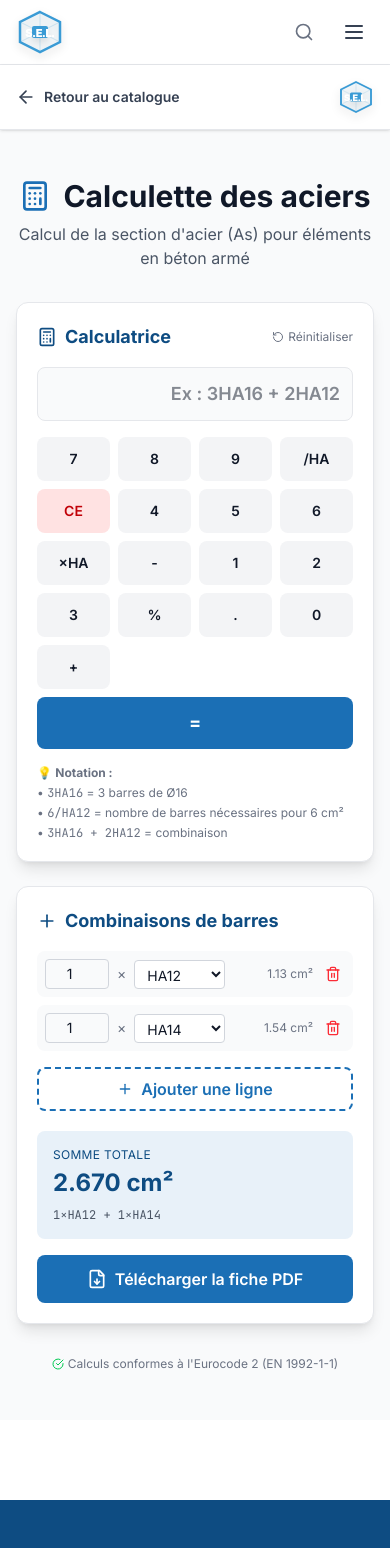
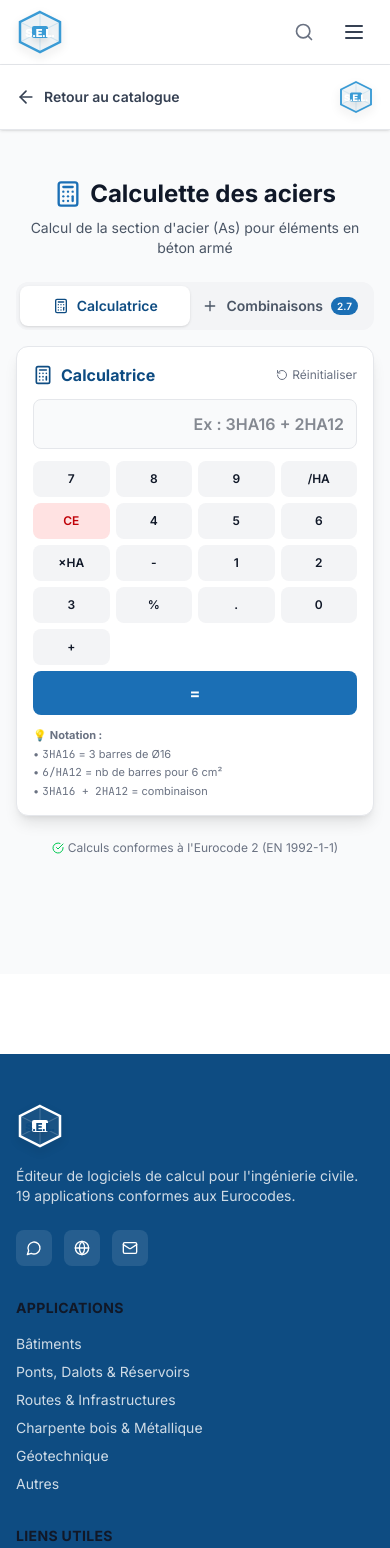
Before and after one commit to structuralengineeringlabs-star/sel-apps, a Next.js app: page /apps/calculette-aciers in a window 390 px wide. Shown: the top 1548 px of the page. Built offline with nearby package versions, Linux system fonts and the light colour scheme.

Commit message:
feat: onglets responsives Calculette des aciers

```diff
--- a/components/apps/CalculetteAciers.tsx
+++ b/components/apps/CalculetteAciers.tsx
@@ -21,7 +21,7 @@ const DIAMETERS = [6, 8, 10, 12, 14, 16, 20, 25, 32, 40];
 
 const AREA_MAP: Record<number, number> = {};
 DIAMETERS.forEach((d) => {
-  const areaCm2 = (Math.PI * d * d) / 4 / 100; // mm² → cm²
+  const areaCm2 = (Math.PI * d * d) / 4 / 100;
   AREA_MAP[d] = Math.round(areaCm2 * 1000) / 1000;
 });
 
@@ -45,14 +45,15 @@ type EvaluationResult =
   | { type: "bars"; value: number; diam: number }
   | { type: "area"; value: number };
 
+type TabId = "calc" | "combo";
+
 // ============================================================
-// MOTEUR DE CALCUL (avec mathjs au lieu de eval)
+// MOTEUR DE CALCUL
 // ============================================================
 
 function evaluateExpression(expr: string): EvaluationResult {
   let clean = expr.replace(/\s+/g, "").replace(/×/g, "*");
 
-  // Cas spécial : "6/HA12" → nombre de barres nécessaires
   const invMatch = clean.match(/^(\d+(?:\.\d+)?)\/HA(\d+)$/);
   if (invMatch) {
     const numerator = parseFloat(invMatch[1]);
@@ -62,21 +63,18 @@ function evaluateExpression(expr: string): EvaluationResult {
     return { type: "bars", value: Math.ceil(nb), diam };
   }
 
-  // Remplacement des notations HA : "3HA16" → "(3 * 2.011)"
   clean = clean.replace(/(\d+(?:\.\d+)?)HA(\d+)/g, (_, qty, d) => {
     const diam = parseInt(d);
-    if (!AREA_MAP[diam]) throw new Error(`Diamètre HA${d} inconnu`);
+    if (!AREA_MAP[diam]) throw new Error(`Diamètre HA${diam} inconnu`);
     return `(${qty} * ${AREA_MAP[diam]})`;
   });
 
-  // Remplacement des HA seuls : "HA16" → "2.011"
   clean = clean.replace(/HA(\d+)/g, (_, d) => {
     const diam = parseInt(d);
-    if (!AREA_MAP[diam]) throw new Error(`Diamètre HA${d} inconnu`);
+    if (!AREA_MAP[diam]) throw new Error(`Diamètre HA${diam} inconnu`);
     return AREA_MAP[diam].toString();
   });
 
-  // Évaluation sécurisée avec mathjs
   try {
     const total = evaluate(clean);
     if (typeof total !== "number" || isNaN(total)) {
@@ -93,24 +91,17 @@ function evaluateExpression(expr: string): EvaluationResult {
 // ============================================================
 
 export default function CalculetteAciers() {
-  // État de la calculatrice
   const [inputExpr, setInputExpr] = useState("");
   const [history, setHistory] = useState<HistoryEntry[]>([]);
-
-  // État du constructeur de combinaisons
   const [comboLines, setComboLines] = useState<ComboLine[]>([
     { id: 1, nb: 1, diam: 12 },
     { id: 2, nb: 1, diam: 14 },
   ]);
-
-  // Somme totale
   const [total, setTotal] = useState(0);
   const [expression, setExpression] = useState("");
+  const [activeTab, setActiveTab] = useState<TabId>("calc");
 
-  // ============================================================
-  // CALCUL DE LA SOMME
-  // ============================================================
-
+  // Calcul automatique de la somme
   useEffect(() => {
     let sum = 0;
     const parts: string[] = [];
@@ -128,10 +119,7 @@ export default function CalculetteAciers() {
     setExpression(parts.join(" + ") || "aucune barre");
   }, [comboLines]);
 
-  // ============================================================
-  // CALCUL DE L'EXPRESSION
-  // ============================================================
-
+  // Calcul de l'expression
   const calculate = useCallback(() => {
     const expr = inputExpr.trim();
     if (!expr) return;
@@ -143,7 +131,9 @@ export default function CalculetteAciers() {
         resultText = `${res.value} barres HA${res.diam}`;
       } else {
         const val = res.value;
-        const rounded = Number.isInteger(val) ? val : Math.round(val * 100) / 100;
+        const rounded = Number.isInteger(val)
+          ? val
+          : Math.round(val * 100) / 100;
         resultText = `${rounded} cm²`;
       }
 
@@ -164,10 +154,6 @@ export default function CalculetteAciers() {
     }
   }, [inputExpr]);
 
-  // ============================================================
-  // GESTION DU CLAVIER
-  // ============================================================
-
   const handleKey = (key: string) => {
     if (key === "CE") {
       setInputExpr("");
@@ -185,10 +171,6 @@ export default function CalculetteAciers() {
     }
   };
 
-  // ============================================================
-  // GESTION DES LIGNES DE COMBINAISON
-  // ============================================================
-
   const addComboLine = () => {
     if (comboLines.length >= 10) {
       alert("Maximum 10 lignes atteint");
@@ -202,15 +184,15 @@ export default function CalculetteAciers() {
     setComboLines(comboLines.filter((l) => l.id !== id));
   };
 
-  const updateComboLine = (id: number, field: "nb" | "diam", value: number) => {
+  const updateComboLine = (
+    id: number,
+    field: "nb" | "diam",
+    value: number
+  ) => {
     setComboLines(
       comboLines.map((l) => (l.id === id ? { ...l, [field]: value } : l))
     );
   };
-
-  // ============================================================
-  // GÉNÉRATION PDF
-  // ============================================================
 
   const handleDownloadPdf = () => {
     const details: string[] = [];
@@ -220,7 +202,9 @@ export default function CalculetteAciers() {
       const area = AREA_MAP[line.diam] || 0;
       if (nb > 0 && area > 0) {
         details.push(
-          `${nb} × HA${line.diam} = ${nb} × ${area.toFixed(3)} = ${(nb * area).toFixed(3)} cm²`
+          `${nb} × HA${line.diam} = ${nb} × ${area.toFixed(3)} = ${(
+            nb * area
+          ).toFixed(3)} cm²`
         );
       }
     });
@@ -232,9 +216,7 @@ export default function CalculetteAciers() {
         {
           expression: expression || "Aucune barre définie",
           details:
-            details.length > 0
-              ? details
-              : ["Aucune barre à calculer"],
+            details.length > 0 ? details : ["Aucune barre à calculer"],
           result: `${total.toFixed(3)} cm²`,
           resultLabel: "Section totale :",
         },
@@ -250,10 +232,6 @@ export default function CalculetteAciers() {
       ],
     });
   };
-
-  // ============================================================
-  // RESET
-  // ============================================================
 
   const handleReset = () => {
     setInputExpr("");
@@ -288,27 +266,11 @@ export default function CalculetteAciers() {
     { label: "+", value: "+" },
   ];
 
-  return (
-    <div className="w-full">
-      {/* Titre */}
-      <div className="text-center mb-8">
-        <h1 className="text-3xl font-bold text-gray-900 mb-2 flex items-center justify-center gap-3">
-          <Calculator className="w-8 h-8 text-sel" />
-          Calculette des aciers
-        </h1>
-        <p className="text-gray-600">
-          Calcul de la section d'acier (As) pour éléments en béton armé
-        </p>
-      </div>
-
-      {/* Contenu principal */}
-      <div className="grid grid-cols-1 lg:grid-cols-2 gap-6 max-w-5xl mx-auto">
-        {/* ============================================
-            COLONNE 1 — CALCULATRICE
-        ============================================ */}
-        <div className="bg-white rounded-xl shadow-lg border border-gray-200 p-5">
-          <div className="flex items-center justify-between mb-4">
-            <h2 className="text-lg font-bold text-sel-dark flex items-center gap-2">
+  // ----- Section Calculatrice -----
+  const CalculatorSection = (
+    <div className="bg-white rounded-xl shadow-lg border border-gray-200 p-4 sm:p-5">
+      <div className="flex items-center justify-between mb-3">
+        <h2 className="text-base sm:text-lg font-bold text-sel-dark flex items-center gap-2">
           <Calculator className="w-5 h-5" />
           Calculatrice
         </h2>
@@ -323,24 +285,24 @@ export default function CalculetteAciers() {
       </div>
 
       {/* Écran */}
-          <div className="bg-gray-50 rounded-lg p-3 mb-4 border border-gray-200">
+      <div className="bg-gray-50 rounded-lg p-3 mb-3 border border-gray-200">
         <input
           type="text"
           value={inputExpr}
           onChange={(e) => setInputExpr(e.target.value)}
           onKeyPress={handleKeyPress}
           placeholder="Ex : 3HA16 + 2HA12"
-              className="w-full border-none outline-none text-right text-lg font-semibold bg-transparent text-gray-900"
+          className="w-full border-none outline-none text-right text-base sm:text-lg font-semibold bg-transparent text-gray-900"
         />
       </div>
 
       {/* Clavier */}
-          <div className="grid grid-cols-4 gap-2">
+      <div className="grid grid-cols-4 gap-1.5 sm:gap-2">
         {keypadButtons.map((btn, i) => (
           <button
             key={i}
             onClick={() => handleKey(btn.value)}
-                className={`py-3 rounded-lg font-semibold text-sm transition-colors ${
+            className={`py-2.5 sm:py-3 rounded-lg font-semibold text-xs sm:text-sm transition-colors ${
               btn.variant === "action"
                 ? "bg-red-100 text-red-700 hover:bg-red-200"
                 : "bg-gray-100 text-gray-900 hover:bg-gray-200"
@@ -351,7 +313,7 @@ export default function CalculetteAciers() {
         ))}
         <button
           onClick={() => handleKey("=")}
-              className="col-span-4 py-3 rounded-lg bg-sel text-white font-bold text-lg hover:bg-sel-dark transition-colors"
+          className="col-span-4 py-2.5 sm:py-3 rounded-lg bg-sel text-white font-bold text-base sm:text-lg hover:bg-sel-dark transition-colors"
         >
           =
         </button>
@@ -359,16 +321,16 @@ export default function CalculetteAciers() {
 
       {/* Historique */}
       {history.length > 0 && (
-            <div className="mt-4">
+        <div className="mt-3">
           <div className="flex items-center gap-2 text-xs text-gray-500 mb-2">
             <History className="w-3 h-3" />
             Historique
           </div>
-              <div className="bg-gray-50 rounded-lg p-3 space-y-1 max-h-32 overflow-y-auto">
+          <div className="bg-gray-50 rounded-lg p-2.5 space-y-1 max-h-28 overflow-y-auto">
             {history.map((h, i) => (
               <div
                 key={i}
-                    className={`text-sm font-mono ${
+                className={`text-xs sm:text-sm font-mono ${
                   h.isError ? "text-red-600" : "text-gray-700"
                 }`}
               >
@@ -380,25 +342,32 @@ export default function CalculetteAciers() {
       )}
 
       {/* Aide */}
-          <div className="mt-4 text-xs text-gray-500 space-y-1">
-            <p>💡 <strong>Notation :</strong></p>
-            <p>• <code>3HA16</code> = 3 barres de Ø16</p>
-            <p>• <code>6/HA12</code> = nombre de barres nécessaires pour 6 cm²</p>
-            <p>• <code>3HA16 + 2HA12</code> = combinaison</p>
+      <div className="mt-3 text-[11px] sm:text-xs text-gray-500 space-y-0.5">
+        <p>
+          💡 <strong>Notation :</strong>
+        </p>
+        <p>
+          • <code>3HA16</code> = 3 barres de Ø16
+        </p>
+        <p>
+          • <code>6/HA12</code> = nb de barres pour 6 cm²
+        </p>
+        <p>
+          • <code>3HA16 + 2HA12</code> = combinaison
+        </p>
       </div>
     </div>
+  );
 
-        {/* ============================================
-            COLONNE 2 — CONSTRUCTEUR DE COMBINAISONS
-        ============================================ */}
-        <div className="bg-white rounded-xl shadow-lg border border-gray-200 p-5">
-          <h2 className="text-lg font-bold text-sel-dark mb-4 flex items-center gap-2">
+  // ----- Section Combinaisons -----
+  const ComboSection = (
+    <div className="bg-white rounded-xl shadow-lg border border-gray-200 p-4 sm:p-5">
+      <h2 className="text-base sm:text-lg font-bold text-sel-dark mb-3 flex items-center gap-2">
         <Plus className="w-5 h-5" />
         Combinaisons de barres
       </h2>
 
-          {/* Lignes de combinaison */}
-          <div className="space-y-2 mb-4">
+      <div className="space-y-2 mb-3">
         {comboLines.map((line) => (
           <div
             key={line.id}
@@ -412,7 +381,7 @@ export default function CalculetteAciers() {
               onChange={(e) =>
                 updateComboLine(line.id, "nb", parseInt(e.target.value) || 0)
               }
-                  className="w-16 px-2 py-1 rounded border border-gray-300 text-center text-sm"
+              className="w-14 sm:w-16 px-2 py-1 rounded border border-gray-300 text-center text-sm"
             />
             <span className="text-gray-500 text-sm">×</span>
             <select
@@ -428,7 +397,7 @@ export default function CalculetteAciers() {
                 </option>
               ))}
             </select>
-                <span className="text-xs text-gray-500 w-20 text-right">
+            <span className="text-[10px] sm:text-xs text-gray-500 w-14 sm:w-20 text-right">
               {((line.nb || 0) * (AREA_MAP[line.diam] || 0)).toFixed(2)} cm²
             </span>
             <button
@@ -442,45 +411,96 @@ export default function CalculetteAciers() {
         ))}
       </div>
 
-          {/* Bouton ajouter */}
       <button
         onClick={addComboLine}
         disabled={comboLines.length >= 10}
-            className="w-full py-2 rounded-lg border-2 border-dashed border-sel text-sel font-semibold hover:bg-sel-light transition-colors disabled:opacity-50 disabled:cursor-not-allowed flex items-center justify-center gap-2"
+        className="w-full py-2 rounded-lg border-2 border-dashed border-sel text-sel font-semibold hover:bg-sel-light transition-colors disabled:opacity-50 disabled:cursor-not-allowed flex items-center justify-center gap-2 text-sm"
       >
         <Plus className="w-4 h-4" />
         Ajouter une ligne
       </button>
 
-          {/* Résultat */}
-          <div className="mt-5 p-4 bg-sel-light rounded-lg">
-            <div className="text-xs text-sel-dark uppercase tracking-wide mb-1">
+      <div className="mt-4 p-3 sm:p-4 bg-sel-light rounded-lg">
+        <div className="text-[10px] sm:text-xs text-sel-dark uppercase tracking-wide mb-1">
           Somme totale
         </div>
-            <div className="text-2xl font-bold text-sel-dark mb-2">
+        <div className="text-xl sm:text-2xl font-bold text-sel-dark mb-1">
           {total.toFixed(3)} cm²
         </div>
-            <div className="text-xs text-gray-600 font-mono break-all">
+        <div className="text-[10px] sm:text-xs text-gray-600 font-mono break-all">
           {expression}
         </div>
       </div>
 
-          {/* Bouton PDF */}
       <button
         onClick={handleDownloadPdf}
-            className="mt-4 w-full py-3 rounded-lg bg-sel text-white font-semibold hover:bg-sel-dark transition-colors flex items-center justify-center gap-2"
+        className="mt-3 w-full py-2.5 sm:py-3 rounded-lg bg-sel text-white font-semibold hover:bg-sel-dark transition-colors flex items-center justify-center gap-2 text-sm"
       >
         <FileDown className="w-5 h-5" />
         Télécharger la fiche PDF
       </button>
     </div>
+  );
+
+  return (
+    <div className="w-full">
+      {/* Titre */}
+      <div className="text-center mb-6 sm:mb-8">
+        <h1 className="text-2xl sm:text-3xl font-bold text-gray-900 mb-2 flex items-center justify-center gap-2 sm:gap-3">
+          <Calculator className="w-7 h-7 sm:w-8 sm:h-8 text-sel" />
+          Calculette des aciers
+        </h1>
+        <p className="text-sm sm:text-base text-gray-600">
+          Calcul de la section d&apos;acier (As) pour éléments en béton armé
+        </p>
       </div>
 
-      {/* Note de bas de page */}
-      <div className="mt-8 text-center text-xs text-gray-500 max-w-3xl mx-auto">
+      {/* MOBILE / TABLETTE (< 1024px) — ONGLETS */}
+      <div className="lg:hidden max-w-2xl mx-auto">
+        <div className="flex bg-gray-100 rounded-xl p-1 mb-4">
+          <button
+            onClick={() => setActiveTab("calc")}
+            className={`flex-1 py-2.5 px-3 rounded-lg text-sm font-semibold transition-all flex items-center justify-center gap-2 ${
+              activeTab === "calc"
+                ? "bg-white text-sel-dark shadow-sm"
+                : "text-gray-600 hover:text-gray-900"
+            }`}
+          >
+            <Calculator className="w-4 h-4" />
+            Calculatrice
+          </button>
+          <button
+            onClick={() => setActiveTab("combo")}
+            className={`flex-1 py-2.5 px-3 rounded-lg text-sm font-semibold transition-all flex items-center justify-center gap-2 ${
+              activeTab === "combo"
+                ? "bg-white text-sel-dark shadow-sm"
+                : "text-gray-600 hover:text-gray-900"
+            }`}
+          >
+            <Plus className="w-4 h-4" />
+            Combinaisons
+            {total > 0 && (
+              <span className="text-[10px] bg-sel text-white px-1.5 py-0.5 rounded-full">
+                {total.toFixed(1)}
+              </span>
+            )}
+          </button>
+        </div>
+
+        <div>{activeTab === "calc" ? CalculatorSection : ComboSection}</div>
+      </div>
+
+      {/* DESKTOP (≥ 1024px) — 2 COLONNES */}
+      <div className="hidden lg:grid lg:grid-cols-2 lg:gap-6 max-w-5xl mx-auto">
+        {CalculatorSection}
+        {ComboSection}
+      </div>
+
+      {/* Note */}
+      <div className="mt-6 sm:mt-8 text-center text-xs text-gray-500 max-w-3xl mx-auto">
         <p className="flex items-center justify-center gap-1">
           <CheckCircle className="w-3 h-3 text-green-500" />
-          Calculs conformes à l'Eurocode 2 (EN 1992-1-1)
+          Calculs conformes à l&apos;Eurocode 2 (EN 1992-1-1)
         </p>
       </div>
     </div>
```
Also changed, not shown: package.json (+5 -5 lines), 1 other file (tests, documents, lock files or other folders). Lines whose indentation alone changed are shown as unchanged.
